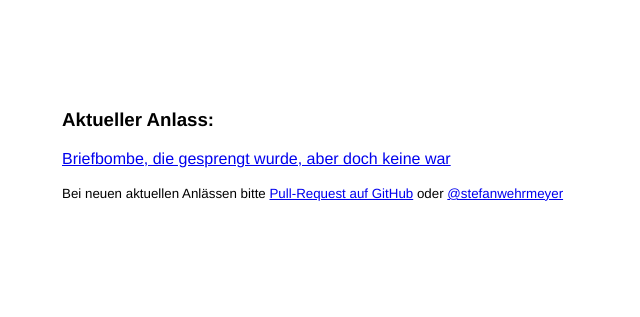
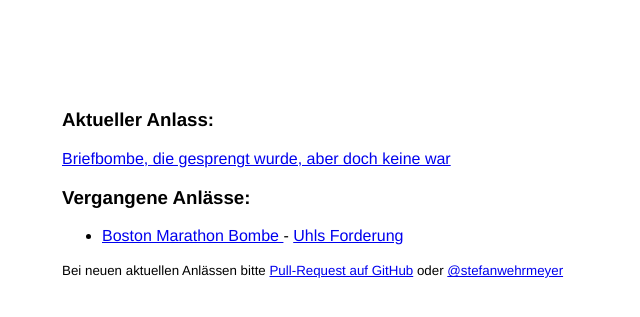
Before and after one commit to stefanw/hatuhlschonvdsgefordert.de, a plain HTML site: page index.html in a window 1280 px wide. Shown: the part 369-686 px from the top of the page, without its empty margins (258-898 px from the left). Drawn offline with Linux system fonts and the light colour scheme.

Commit message:
Vergangener Anlass: Boston Marathon Bombe

```diff
--- a/index.html
+++ b/index.html
@@ -28,6 +28,15 @@
       <p>
         <a href="http://www.tagesschau.de/inland/brief-sprengung104.html">Briefbombe, die gesprengt wurde, aber doch keine war</a>
       </p>
+      <h3>Vergangene Anlässe:</h3>
+      <ul>
+        <li>
+          <a href="http://www.tagesschau.de/ausland/boston-mit114.html">
+            Boston Marathon Bombe
+          </a> -
+          <a href="http://www.thueringer-allgemeine.de/startseite/detail/-/specific/Neue-Debatte-ueber-Vorratsdaten-nach-Boston-Anschlag-345756689">Uhls Forderung</a>
+        </li>
+      </ul>
       <small>Bei neuen aktuellen Anlässen bitte <a href="https://github.com/stefanw/hatuhlschonvdsgefordert.de">Pull-Request auf GitHub</a> oder <a href="http://twitter.com/stefanwehrmeyer">@stefanwehrmeyer</a></small>
     </div>
 
```
